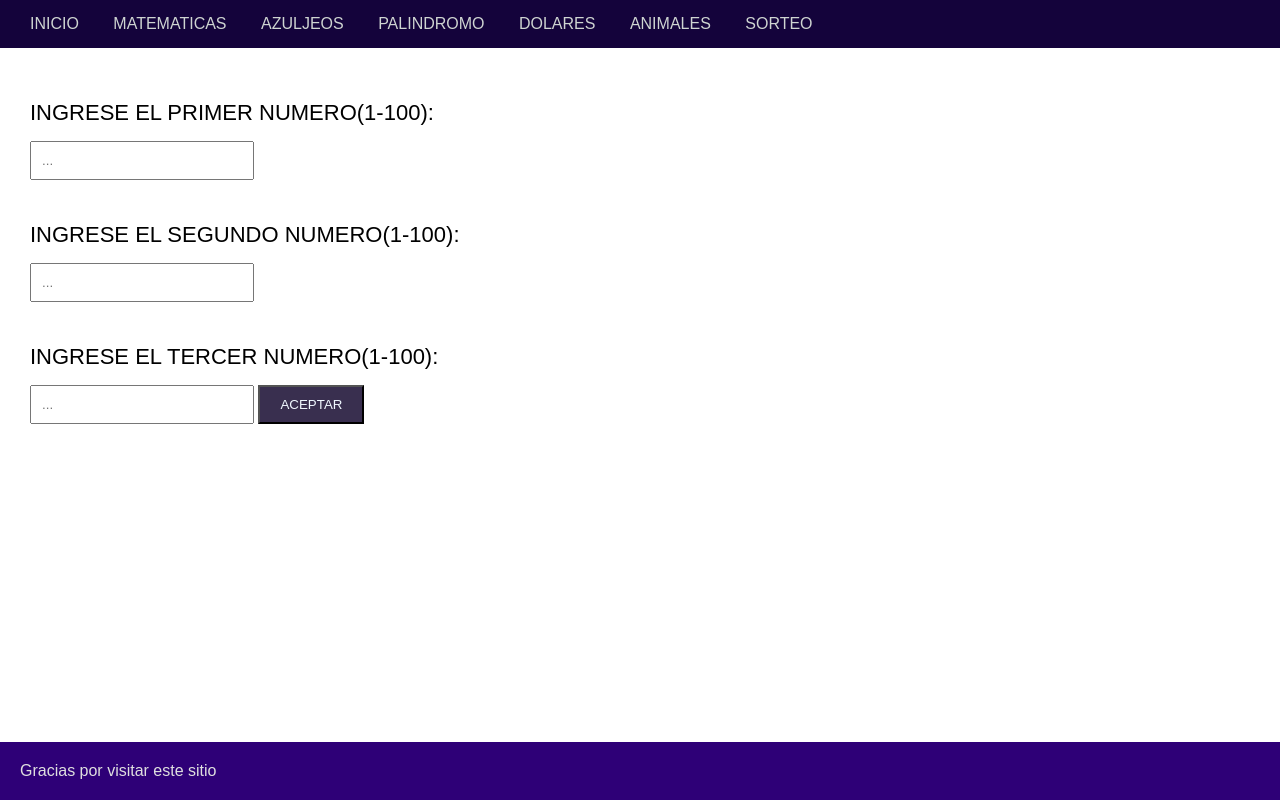
After one commit to derektorres/elote, a Flask app: page /Sorteo in a window 1280 px wide. The commit adds this page. Run offline with Flask 3, Linux system fonts and the light colour scheme.

Commit message:
examennn

```diff
--- a/app.py
+++ b/app.py
@@ -1,6 +1,9 @@
 from flask import Flask, render_template, request
 from entities.palindromo import Palindromo
 from entities.animal import animal
+from entities.Sorteo import Sorteo
+
+
 app = Flask(__name__)
 
 @app.route('/index')
@@ -23,6 +26,22 @@ def animales():
 def Money():
     return render_template('Money.html')
 
+@app.route('/Sorteo',  methods=['GET', 'POST'])
+def Sorteo():
+     if request.method == 'POST':
+        primero = request.form.get("input-primero")
+        segundo = request.form.get("input-segundo")
+        tercero = request.form.get("input-tercero")
+
+        s = Sorteo(primero,segundo,tercero)
+
+
+        resultadillo = s.Verquepedo()
+
+        return render_template('SorteoResultado.html', resultadoSorteo = resultadillo)
+
+     return render_template('Sorteo.html')
+
 @app.route('/palindromo', methods=['GET', 'POST'])
 def palindromo():
     if request.method == 'POST':
--- /dev/null
+++ b/templates/Sorteo.html
@@ -0,0 +1,19 @@
+{%include 'header.html'%}
+        <main>
+
+            <div>
+                <!--Inputs de los datos necesarios para la ejecucion del proceso-->
+                <p>INGRESE EL PRIMER NUMERO(1-100):</p>
+                <input id="input-primero" name="input_primero" class="input-entrada"  type="number" placeholder="...">
+
+                <p>INGRESE EL SEGUNDO NUMERO(1-100):</p>
+                <input id="input-segundo" name="input_segundo"  class="input-entrada" type="number" placeholder="...">
+
+                <p>INGRESE EL TERCER NUMERO(1-100):</p>
+                <input id="input-tercero" name="input_tercero"  class="input-entrada"  type="number" placeholder="...">
+
+                <button class="botton-calcular" type="submit">ACEPTAR</button>
+            </div>
+
+        </main>
+{% include 'footer.html'%}
--- a/templates/header.html
+++ b/templates/header.html
@@ -17,5 +17,6 @@
             <a href="{{ url_for('palindromo') }}"> PALINDROMO</a>
             <a href= "{{ url_for('Money') }}">DOLARES</a>
             <a href= "{{ url_for('animales') }}">ANIMALES</a>
+            <a href="{{ url_for('Sorteo') }}">SORTEO</a>
 
         </header>
```
Also changed, not shown: entities/Sorteo.py (added, +22 -0 lines), templates/SorteoResultado.html (added, +10 -0 lines).
